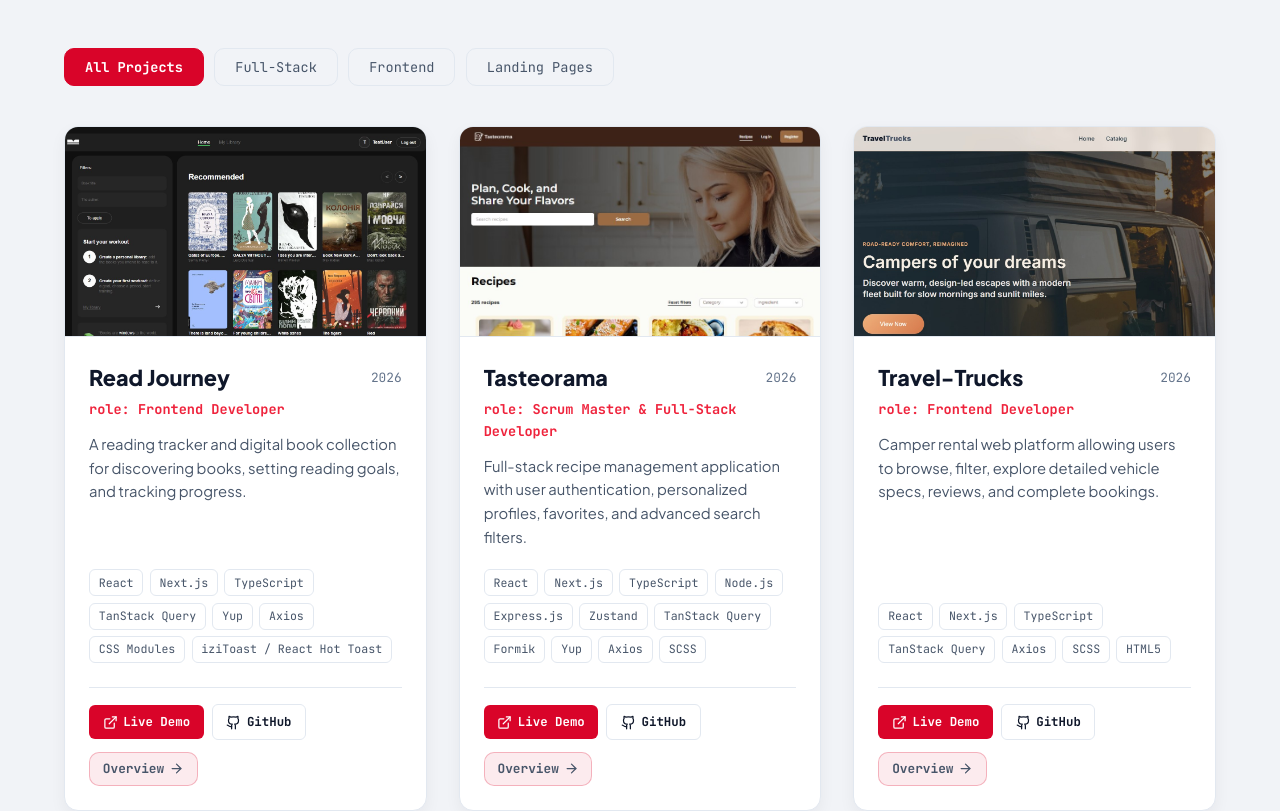
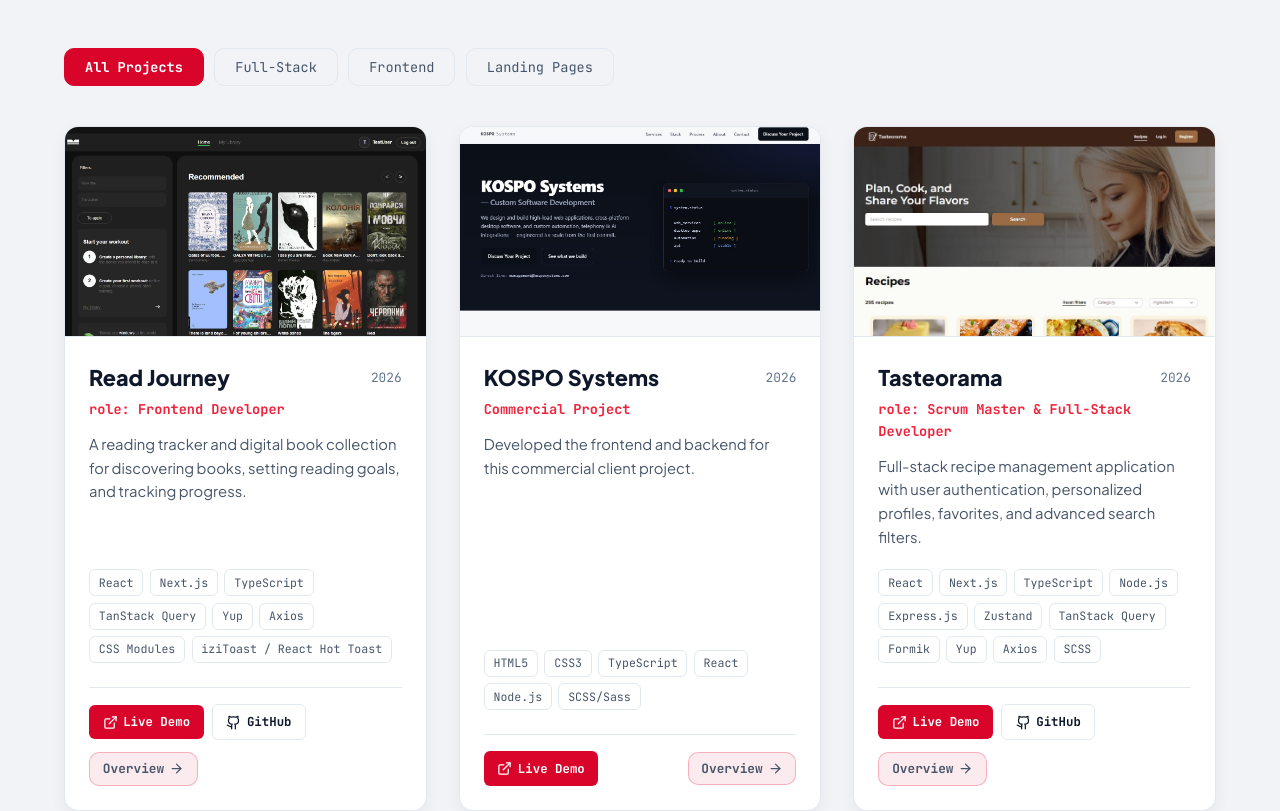
Before and after one commit to dina-muravska/dina-muravska-portfolio, a React (Vite) app: page / in a window 1280 px wide. Shown: the part 960-1771 px from the top of the page. Built offline with nearby package versions, Linux system fonts and the light colour scheme.

Commit message:
add new project KOSPO

```diff
--- a/src/data/portfolioData.ts
+++ b/src/data/portfolioData.ts
@@ -69,6 +69,29 @@ export const projectsData: Project[] = [
     imageAlt: "Read Journey",
     imageBg:
       "linear-gradient(135deg, rgba(193, 18, 31, 0.15) 0%, rgba(15, 15, 15, 0.95) 100%)",
+  },
+  {
+    id: "kospo-systems",
+    title: "KOSPO Systems",
+    year: "2026",
+    shortDescription:
+      "Developed the frontend and backend for this commercial client project.",
+    fullDescription:
+      "KOSPO Systems is a commercial client project for which I designed the landing page and developed both the responsive frontend and backend.",
+    techStack: ["HTML5", "CSS3", "TypeScript", "React", "Node.js", "SCSS/Sass"],
+    role: "Commercial Project",
+    keyContributions: [
+      "Designed the landing page to present KOSPO Systems and its services.",
+      "Developed the responsive frontend using React, TypeScript, HTML5, and CSS3/SCSS.",
+      "Built the backend with Node.js.",
+    ],
+    liveDemoUrl: "https://www.kosposystems.com/#top",
+    category: "fullstack",
+    featured: true,
+    image: "/images/projects/KOSPO.jpg",
+    imageAlt: "KOSPO Systems website preview",
+    imageBg:
+      "linear-gradient(135deg, rgba(193, 18, 31, 0.18) 0%, rgba(15, 15, 15, 0.95) 100%)",
   },
   {
     id: "tasteorama",
```
Also changed, not shown: public/images/projects/KOSPO.jpg (added).
